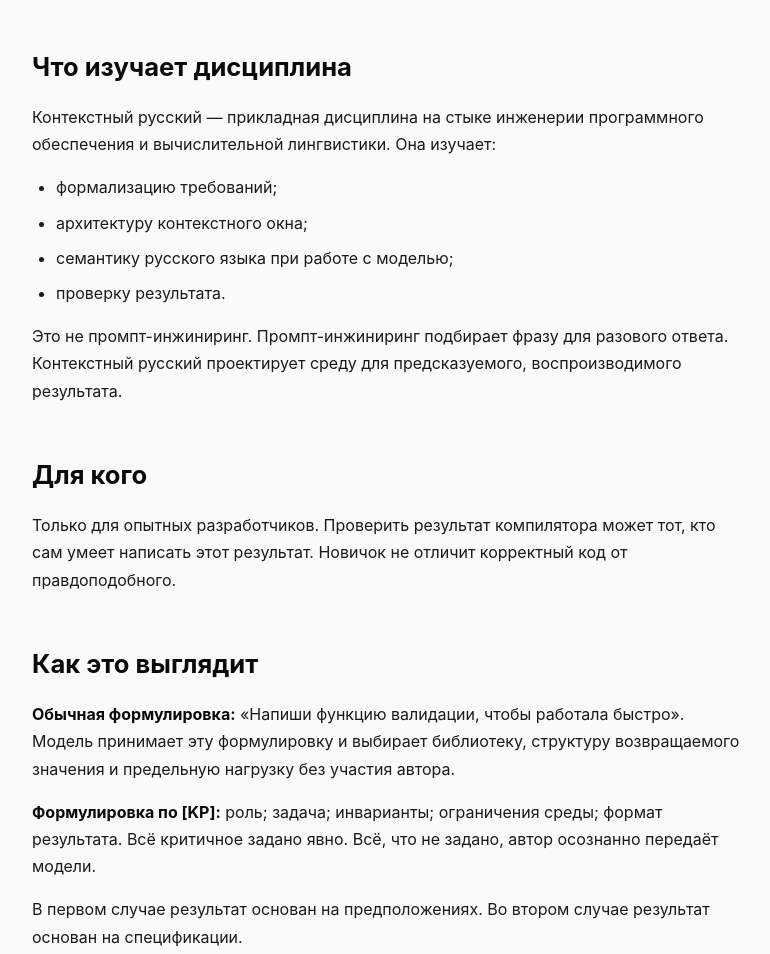
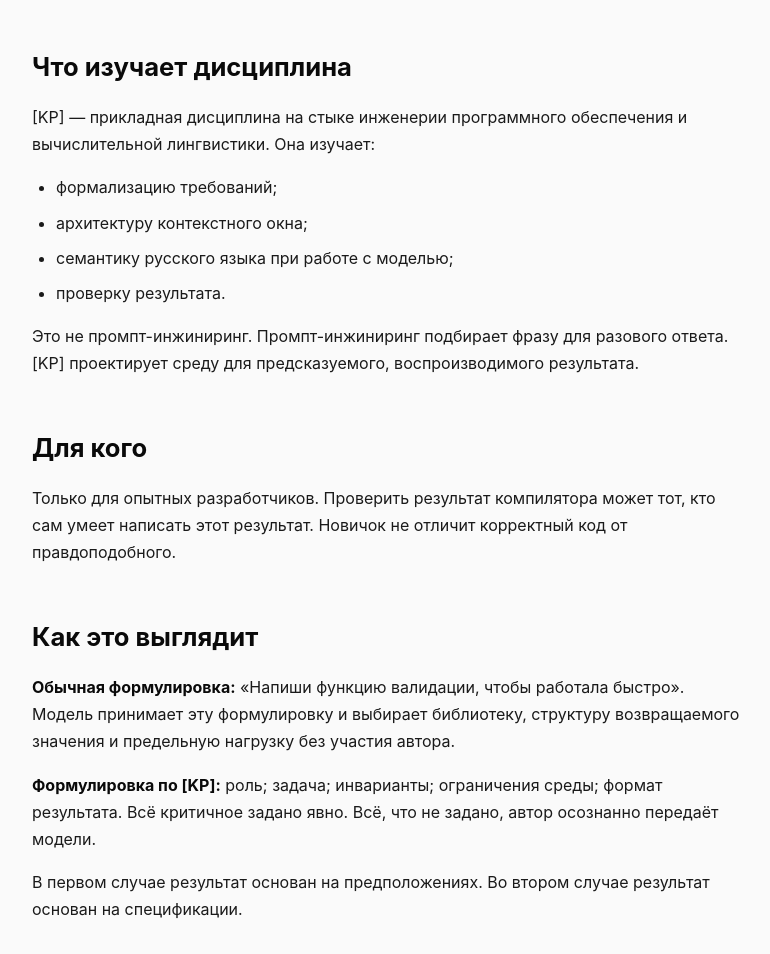
Before and after one commit to Reubast/contextual-russian, a plain HTML site: page index.html in a window 1280 px wide. Shown: the part 1428-2382 px from the top of the page, without its empty margins (252-1022 px from the left). Drawn offline with Linux system fonts and the light colour scheme.

Commit message:
docs: use [KP] instead of full name in body text

```diff
--- a/index.html
+++ b/index.html
@@ -169,14 +169,14 @@
 
             <section>
                 <h2>Что изучает дисциплина</h2>
-                <p>Контекстный русский — прикладная дисциплина на стыке инженерии программного обеспечения и вычислительной лингвистики. Она изучает:</p>
+                <p>[KP] — прикладная дисциплина на стыке инженерии программного обеспечения и вычислительной лингвистики. Она изучает:</p>
                 <ul>
                     <li>формализацию требований;</li>
                     <li>архитектуру контекстного окна;</li>
                     <li>семантику русского языка при работе с моделью;</li>
                     <li>проверку результата.</li>
                 </ul>
-                <p>Это не промпт-инжиниринг. Промпт-инжиниринг подбирает фразу для разового ответа. Контекстный русский проектирует среду для предсказуемого, воспроизводимого результата.</p>
+                <p>Это не промпт-инжиниринг. Промпт-инжиниринг подбирает фразу для разового ответа. [KP] проектирует среду для предсказуемого, воспроизводимого результата.</p>
             </section>
 
             <section>
@@ -209,7 +209,7 @@
         </article>
 
         <footer>
-            <p>© 2026 Контекстный русский [KP] · <a href="https://aictx.ru">aictx.ru</a> · Автор: Евгений Сидякин</p>
+            <p>© 2026 [KP] · <a href="https://aictx.ru">aictx.ru</a> · Автор: Евгений Сидякин</p>
         </footer>
     </div>
 </body>
```
